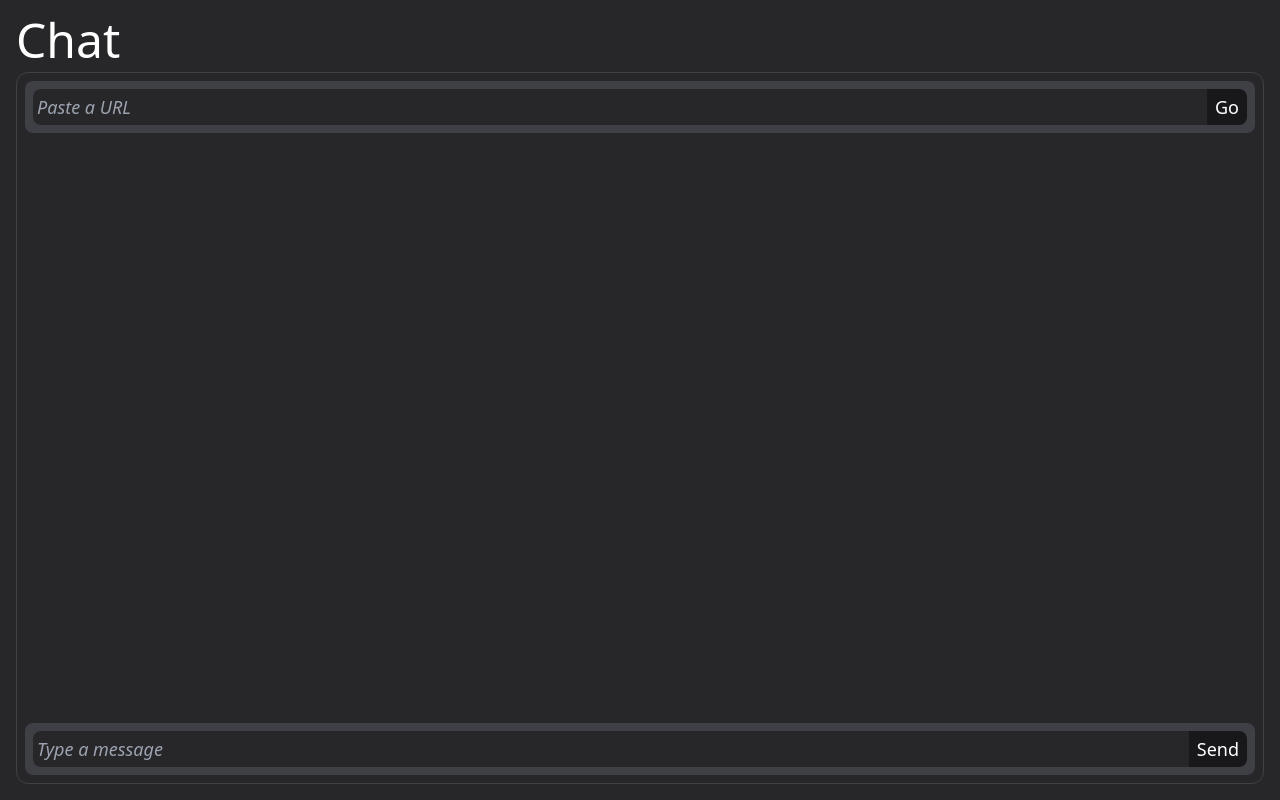
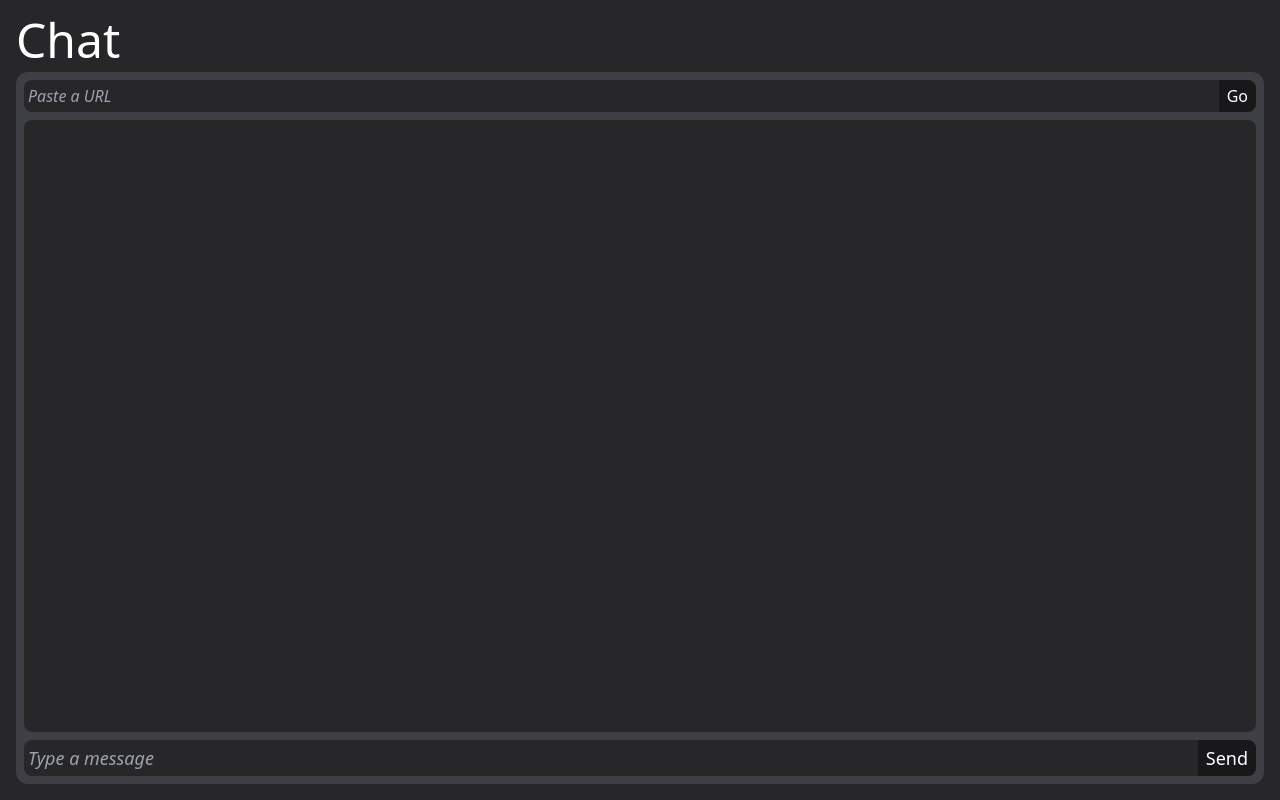
Before and after one commit to jsimenjs/link-lounge, a React (Vite) app: page / in a window 1280 px wide. Built offline with nearby package versions, Linux system fonts and the light colour scheme.

Commit message:
style: change colors, remove form internal container divs

```diff
--- a/src/components/ChatHistory.tsx
+++ b/src/components/ChatHistory.tsx
@@ -4,7 +4,7 @@ import ChatEventRouter from "./ChatEventRouter"
 const ChatHistory = (props: ChatHistoryProps) => {
     const { chatHistory } = props
     return (
-        <div id="chat-history" className='h-0 overflow-scroll grow flex flex-col-reverse'>
+        <div id="chat-history" className='h-0 overflow-scroll grow bg-zinc-800 rounded-lg p-2 flex flex-col-reverse'>
             <div className='flex flex-col gap-1 text-white'>
                 {
                     chatHistory.map((chatEvent: ChatEvent, index: number) => {
--- a/src/components/ChatWindow.tsx
+++ b/src/components/ChatWindow.tsx
@@ -49,7 +49,7 @@ const ChatWindow = () => {
     }, [roomId])
 
     return (
-        <div id="chat-window" className='p-2 flex flex-col gap-1 grow border border-zinc-700 rounded-xl'>
+        <div id="chat-window" className='p-2 flex flex-col gap-2 grow bg-zinc-700 rounded-xl'>
             <NavigationForm setRoomId={setRoomId} />
             <ChatHistory chatHistory={chatHistory} />
             <MessageForm ws={ws} />
--- a/src/components/MessageForm.tsx
+++ b/src/components/MessageForm.tsx
@@ -13,7 +13,7 @@ const MessageForm = (props: MessageFormProps) => {
     }
 
     return (
-        <form id="message-form" onSubmit={(e) => submitHandler(e)} className='flex flex-row w-full bg-zinc-700 p-2 text-lg rounded-lg'>
+        <form id="message-form" onSubmit={(e) => submitHandler(e)} className='flex flex-row w-full bg-zinc-700 text-white text-lg rounded-lg'>
             <input type="text" placeholder='Type a message' value={message} onChange={(e) => { setMessage(e.target.value) }} className='p-1 bg-zinc-800  placeholder:italic rounded-lg rounded-r-none bg-inherit w-full' />
             <button type="submit" className='p-0.5 bg-zinc-900 rounded-r-lg text-white px-2'>Send</button>
         </form >
--- a/src/components/NavigationForm.tsx
+++ b/src/components/NavigationForm.tsx
@@ -11,11 +11,9 @@ const NavigationForm = (props: NavigationFormProps) => {
     }
 
     return (
-        <form id="navigation-form" onSubmit={navigateHandler} className='flex flex-row'>
-            <div className='flex w-full bg-zinc-700 p-2 rounded-lg text-white text-lg'>
+        <form id="navigation-form" onSubmit={navigateHandler} className='flex flex-row text-white'>
                 <input id="destination" type="text" placeholder="Paste a URL" onChange={(e) => { setDestination(e.target.value) }} className='w-full placeholder:italic bg-zinc-800 p-1 rounded-lg rounded-r-none'></input>
                 <button className='bg-zinc-900 p-0.5 px-2 text-white rounded-r-lg'>Go</button>
-            </div>
         </form>
     )
 }
```
